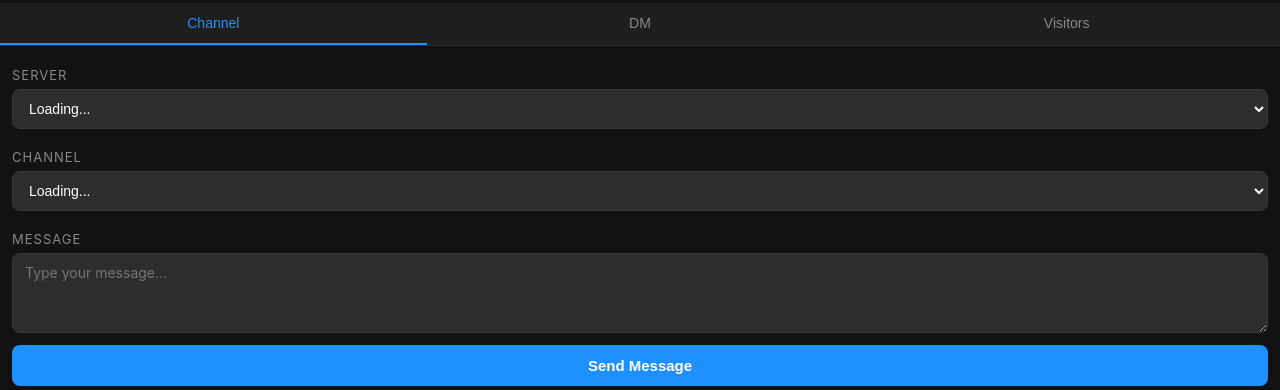
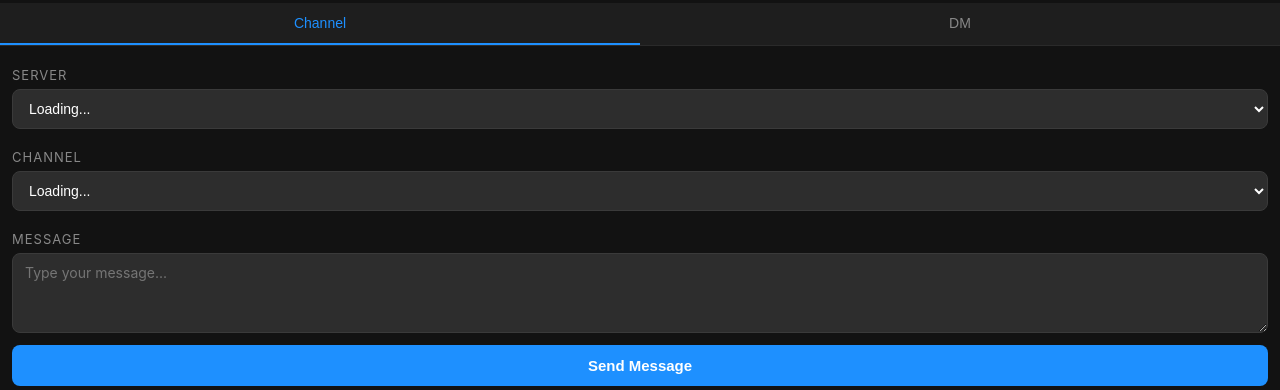
Before and after one commit to daxtercarl1202-bot/Bot-Discord, a Flask app: template templates/index.html in a window 1280 px wide. Shown: the part 49-439 px from the top of the page. Run offline with Flask 3, Linux system fonts and the light colour scheme; the template is opened without the code that fills it, so the values that code supplies are empty.

Commit message:
visitor info ke console

```diff
--- a/templates/index.html
+++ b/templates/index.html
@@ -41,7 +41,6 @@ input:focus,textarea:focus,select:focus{border-color:#1e90ff}
 <div class="tabs">
     <button class="tab-btn active" onclick="switchTab('channel',this)">Channel</button>
     <button class="tab-btn" onclick="switchTab('dm',this)">DM</button>
-    <button class="tab-btn" onclick="switchTab('visitors',this)">Visitors</button>
 </div>
 <div class="panel active" id="channelPanel">
     <div class="section-title">Server</div>
@@ -65,11 +64,6 @@ input:focus,textarea:focus,select:focus{border-color:#1e90ff}
     <textarea id="dmMessage" placeholder="Type your DM message..."></textarea>
     <button class="btn btn-purple" id="dmSendBtn" onclick="sendDM()">Send DM</button>
 </div>
-<div class="panel" id="visitorsPanel">
-    <div class="section-title">Visitor Log</div>
-    <div class="chat-box" id="visitorList" style="height:300px">Loading...</div>
-    <button class="btn" style="background:#2d2d2d;margin-top:8px" onclick="loadVisitors()">Refresh Visitors</button>
-</div>
 <div class="status-bar" id="statusBar"></div>
 <script>
 let guilds=[],channels=[];
@@ -82,8 +76,7 @@ async function loadChannels(){const s=document.getElementById('channelSelect');c
 async function sendMessage(){const c=document.getElementById('channelSelect').value;const m=document.getElementById('messageInput').value.trim();if(!c){alert('Select a channel!');return}if(!m){alert('Empty message!');return}const b=document.getElementById('sendBtn');b.disabled=true;b.textContent='Sending...';const r=await api('/api/send',{method:'POST',body:JSON.stringify({channel_id:c,content:m})});b.disabled=false;b.textContent='Send Message';if(r.ok){document.getElementById('messageInput').value='';log('Message sent!')}else{log('Failed: '+(r.error||'unknown'))}}
 async function loadDMChat(){const u=document.getElementById('dmUserId').value.trim();if(!u){alert('Enter a User ID!');return}const e=document.getElementById('dmChat');e.textContent='Loading...';const d=await api('/api/dm/chat/'+u);if(d.error){e.textContent='Error: '+d.error;return}if(d.length===0){e.textContent='(empty chat)';return}e.textContent=d.map(m=>`[${m.timestamp}] ${m.author}: ${m.content}`).join('\n')}
 async function sendDM(){const u=document.getElementById('dmUserId').value.trim();const m=document.getElementById('dmMessage').value.trim();if(!u){alert('Enter a User ID!');return}if(!m){alert('Empty message!');return}const b=document.getElementById('dmSendBtn');b.disabled=true;b.textContent='Sending...';const r=await api('/api/dm/send',{method:'POST',body:JSON.stringify({user_id:u,content:m})});b.disabled=false;b.textContent='Send DM';if(r.ok){document.getElementById('dmMessage').value='';log('DM sent!');loadDMChat()}else{log('Failed: '+(r.error||'unknown'))}}
-async function loadVisitors(){const e=document.getElementById('visitorList');const d=await api('/api/visitors');e.innerHTML=d.length?d.map(v=>`[${v.time}] ${v.ip} | ${v.device} | ${v.browser}`).join('\n'):'No visitors yet.'}
-(async()=>{const st=await api('/api/status');if(st.ok){setStatus(st.bot+' - '+st.guilds+' servers',true);loadGuilds()}else{setStatus(st.message||'Error',false)};loadVisitors()})();
+(async()=>{const st=await api('/api/status');if(st.ok){setStatus(st.bot+' - '+st.guilds+' servers',true);loadGuilds()}else{setStatus(st.message||'Error',false)}})();
 </script>
 </body>
 </html>
--- a/web.py
+++ b/web.py
@@ -61,12 +61,14 @@ def login():
             ua = request.headers.get("User-Agent", "")
             ip = request.headers.get("X-Forwarded-For", request.remote_addr or "?")
             device = parse_ua(ua)
-            visitor_log.append({
+            info = {
                 "ip": ip.split(",")[0].strip(),
                 "device": device,
                 "browser": ua.split("/")[0] if "/" in ua else ua[:60],
                 "time": time.strftime("%Y-%m-%d %H:%M:%S")
-            })
+            }
+            visitor_log.append(info)
+            print(f"\n[VISITOR] {info['time']} | IP: {info['ip']} | Device: {info['device']} | Browser: {info['browser']}\n")
             return redirect("/")
         return render_template("login.html", error="Username atau password salah")
     return render_template("login.html")
@@ -75,10 +77,6 @@ def login():
 def logout():
     session.pop("logged_in", None)
     return redirect("/login")
-
-@app.route("/api/visitors")
-def api_visitors():
-    return jsonify(list(reversed(visitor_log)))
 
 @app.route("/")
 @login_required
```
